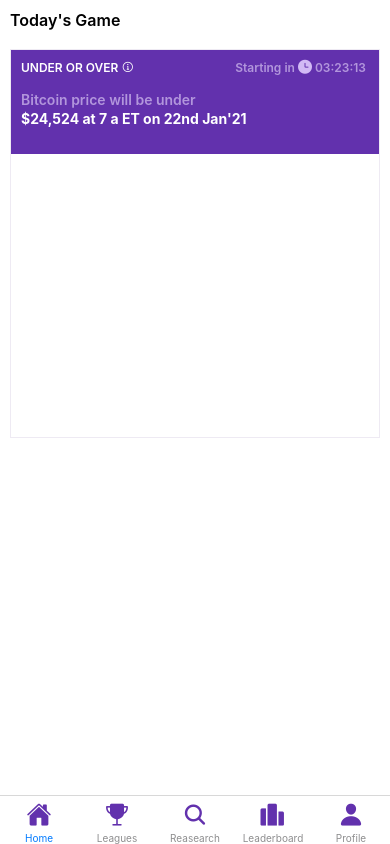
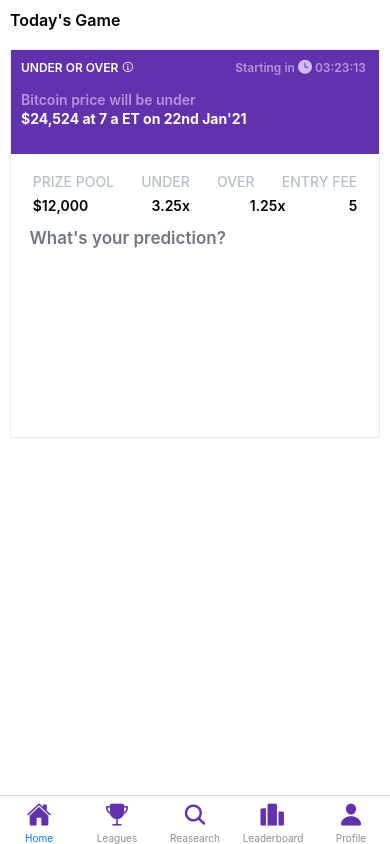
Before and after one commit to pilladipesh33/InterviewAnswers, a React Native app: screen /Home in a window 390 px wide. Built offline with nearby package versions, Linux system fonts and the light colour scheme.

Commit message:
middle half done

```diff
--- a/src/constant/Color.js
+++ b/src/constant/Color.js
@@ -5,4 +5,6 @@
     BLUE: '#6231ad',
     LIGHT_PURPLE: '#B296DC',
     PURPLE: '#D2BAF5',
+    GREY: '#B5C0C8',
+    DARK_GREY: '#727682',
 }
--- a/src/screen/Home.js
+++ b/src/screen/Home.js
@@ -9,6 +9,7 @@
     <View style={styles.container}>
       <Text style={styles.headingText}>Today's Game</Text>
       <View style={styles.boxContainer}>
+        {/* TOP CONTENT */}
         <View style={styles.smallBoxContainer}>
           <View style={styles.boxHeadingContainer}>
             <Text style={styles.boxTitle}>
@@ -26,9 +27,29 @@
             </Text>
           </View>
           <View style={styles.boxBodyContent}>
-            <Text style={styles.boxBodyContentText}>Bitcoin price will be under</Text>
-            <Text style={styles.boxBodyContentText2}>$24,524 at 7 a ET on 22nd Jan'21</Text>
+            <Text style={styles.boxBodyContentText}>
+              Bitcoin price will be under
+            </Text>
+            <Text style={styles.boxBodyContentText2}>
+              $24,524 at 7 a ET on 22nd Jan'21
+            </Text>
           </View>
+        </View>
+        {/* MIDDLE CONTENT */}
+        <View style={{padding: '5%'}}>
+          <View style={styles.boxMiddleContent}>
+            <Text style={styles.boxMiddleContentText}>PRIZE POOL</Text>
+            <Text style={styles.boxMiddleContentText}>UNDER</Text>
+            <Text style={styles.boxMiddleContentText}>OVER</Text>
+            <Text style={styles.boxMiddleContentText}>ENTRY FEE</Text>
+          </View>
+          <View style={styles.boxMiddleContent}>
+            <Text style={styles.boxMiddleContentText2}>$12,000</Text>
+            <Text style={styles.boxMiddleContentText2}> 3.25x</Text>
+            <Text style={styles.boxMiddleContentText2}>1.25x </Text>
+            <Text style={styles.boxMiddleContentText2}>5</Text>
+          </View>
+          <Text style={{paddingTop: 10, color: Colors.DARK_GREY, fontSize: 17, fontWeight: '600'}}>What's your prediction?</Text>
         </View>
       </View>
     </View>
@@ -77,21 +98,36 @@
     lineHeight: 15,
   },
   boxBodyContent: {
-    paddingTop: 15
+    paddingTop: 15,
   },
   boxBodyContentText: {
     fontWeight: '600',
     fontSize: 14,
     lineHeight: 19,
-    color: Colors.LIGHT_PURPLE
+    color: Colors.LIGHT_PURPLE,
   },
   boxBodyContentText2: {
     color: Colors.WHITE,
     fontWeight: '700',
     fontSize: 14,
     lineHeight: 19,
-
-  }
+  },
+  boxMiddleContent: {
+    padding: '1%',
+    flexDirection: 'row',
+    justifyContent: 'space-between',
+  },
+  boxMiddleContentText: {
+    fontWeight: '500',
+    lineHeight: 14,
+    color: Colors.GREY,
+  },
+  boxMiddleContentText2: {
+    fontWeight: '600',
+    lineHeight: 19,
+    alignSelf: 'center',
+    color: Colors.BLACK,
+  },
 });
 
 export default Home;
```
